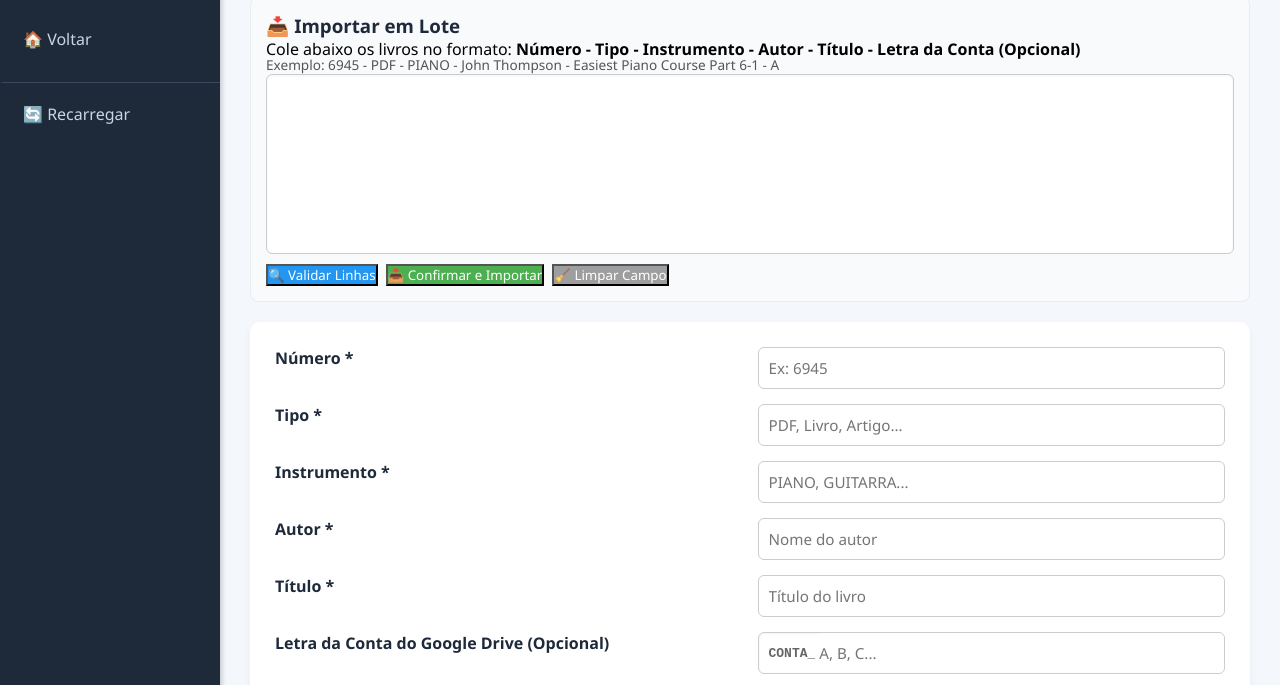
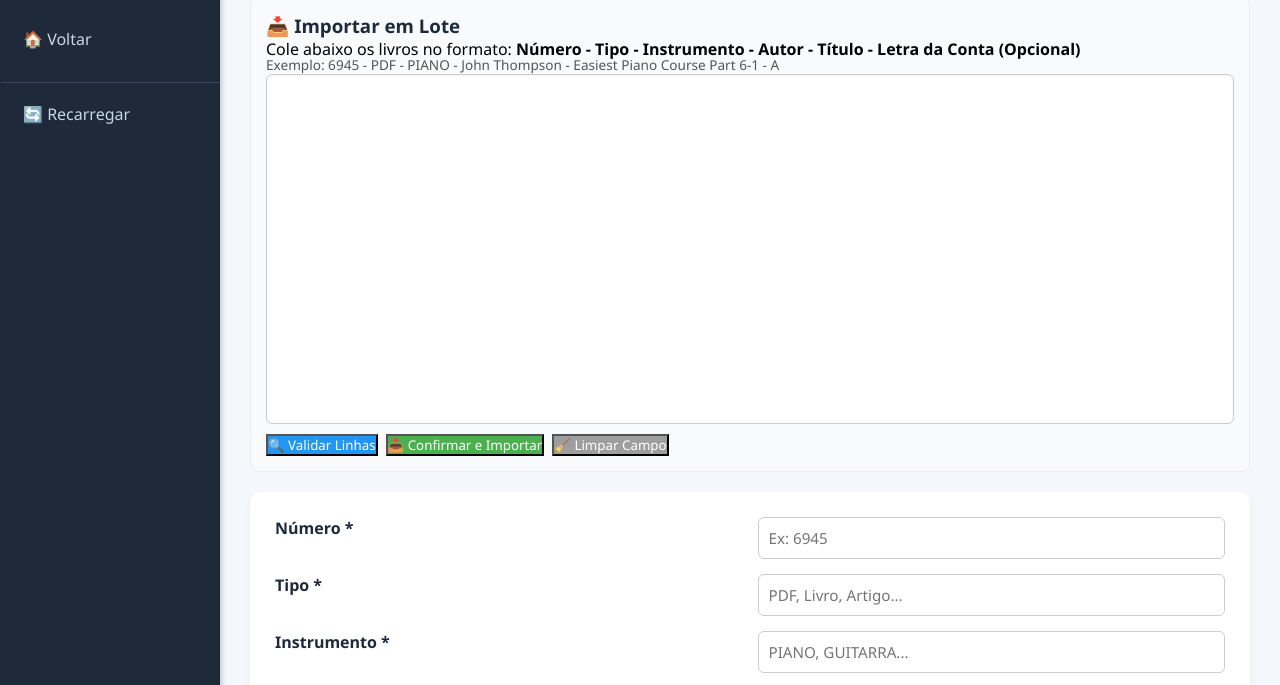
Before and after one commit to albertinosesc/terabox-gateway, a plain HTML site: page admin.html in a window 1280 px wide. Shown: the part 76-761 px from the top of the page. Drawn offline with Linux system fonts and the light colour scheme.

Commit message:
Update admin.html

```diff
--- a/admin.html
+++ b/admin.html
@@ -1,3 +1,4 @@
+
 <!DOCTYPE html>
 <html lang="pt-BR">
 <head>
@@ -15,7 +16,7 @@
         /* Estilos para a DIV editável que substitui o textarea */
         .admin-panel .div-lote-editable {
             width: 100%;
-            height: 180px;
+            height: 350px;
             font-family: monospace;
             font-size: 0.9rem;
             padding: 10px;
```
